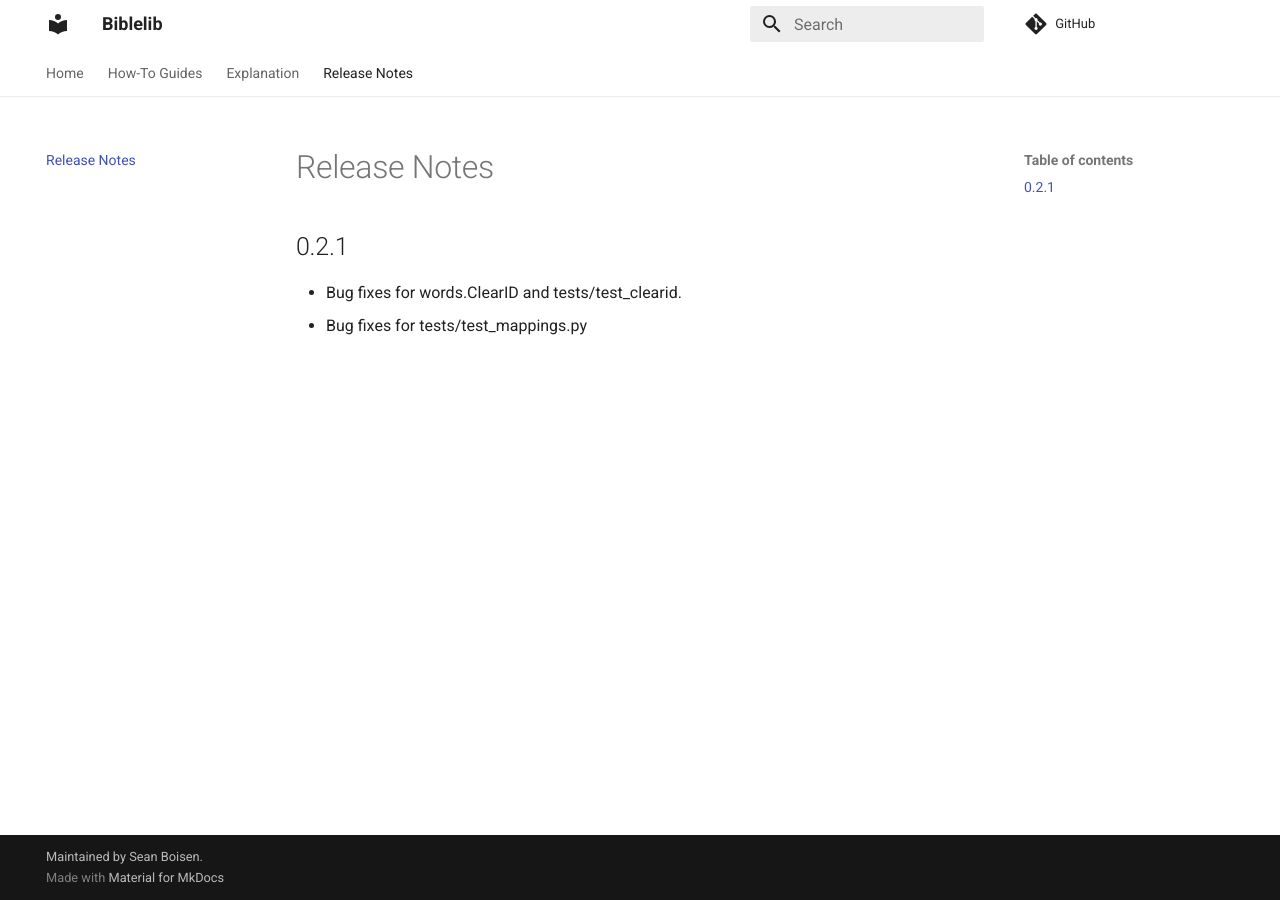
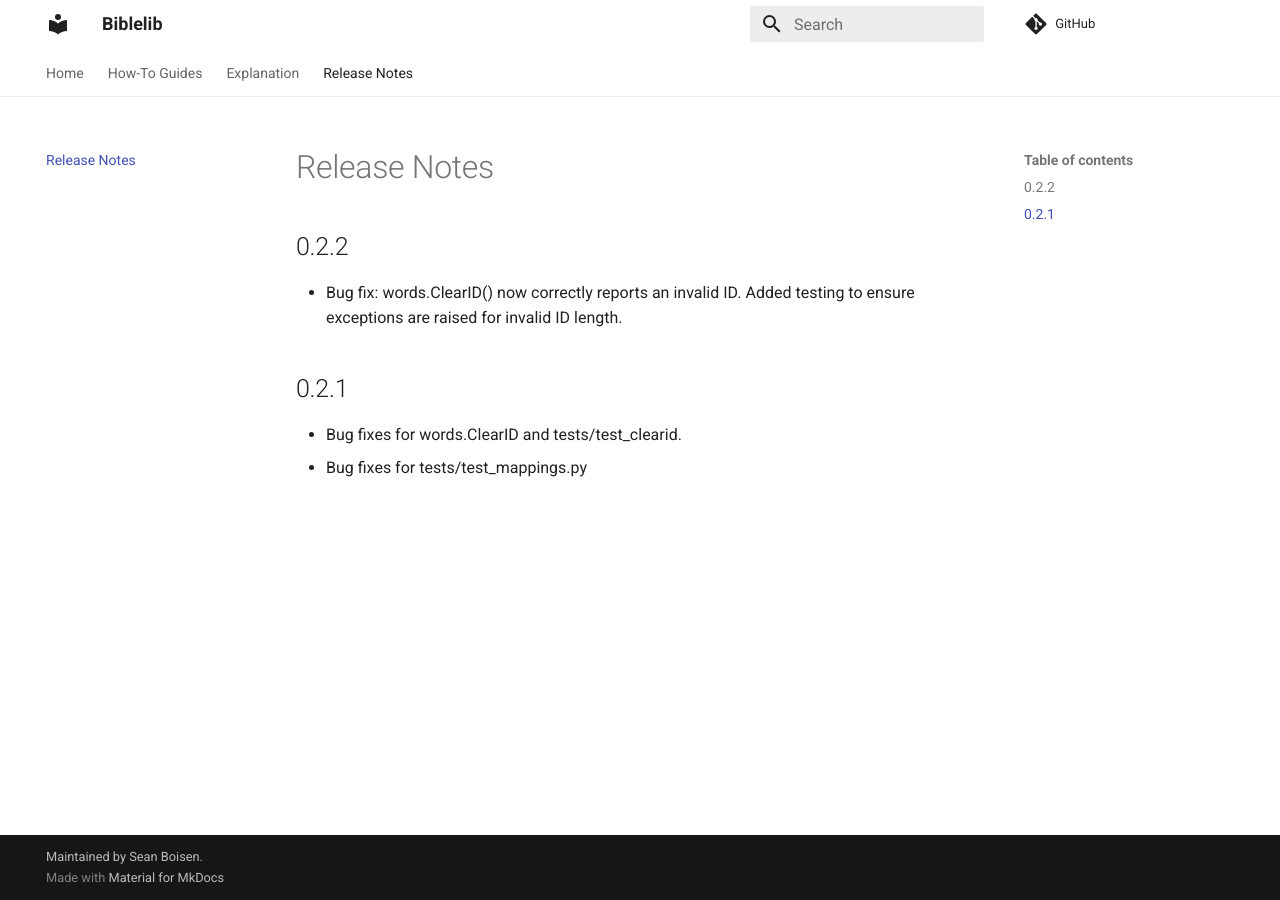
Before and after one commit to Clear-Bible/Biblelib, an MkDocs documentation site: the page built from docs/ReleaseNotes.md, in a window 1280 px wide. Built offline with MkDocs 1.6.1 and Material for MkDocs 9.7.7, drawn with Linux system fonts in a browser that asks for light colours; comment, search, counter and statistics services are not loaded.

Commit message:
Bump version for patch

```diff
--- a/docs/ReleaseNotes.md
+++ b/docs/ReleaseNotes.md
@@ -1,4 +1,9 @@
 # Release Notes
+
+## 0.2.2
+
+- Bug fix: words.ClearID() now correctly reports an invalid ID. Added
+  testing to ensure exceptions are raised for invalid ID length.
 
 ## 0.2.1
 
--- a/pyproject.toml
+++ b/pyproject.toml
@@ -1,6 +1,6 @@
 [tool.poetry]
 name = "biblelib"
-version = "0.2.1"
+version = "0.2.2"
 description = "Utilities for working with metadata for Bible books, references, pericopes, and other units."
 authors = ["Sean Boisen <sean.boisen@gmail.com>"]
 repository = "https://github.com/Clear-Bible/Biblelib/"
```
